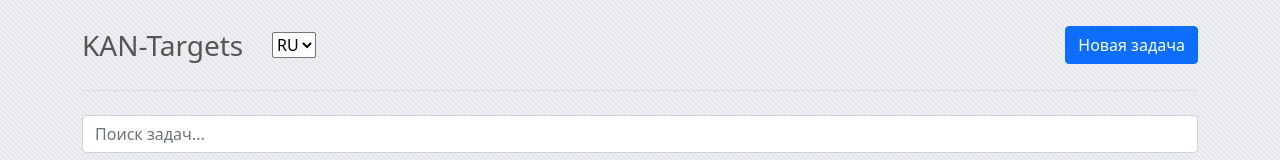
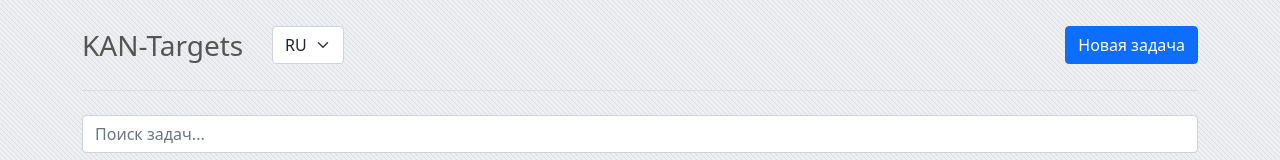
Before and after one commit to AKopytenko/KAN_Targets, a Vue app: page / in a window 1280 px wide. Shown: the top 160 px of the page. Built offline with nearby package versions, Linux system fonts and the light colour scheme.

Commit message:
Доработка локализации

```diff
--- /dev/null
+++ b/src/assets/styles/scss/components/KTGLang.scss
@@ -0,0 +1,9 @@
+.ktg-lang {
+
+    width: auto !important;
+
+    @media (max-width: 576px) {
+
+        margin-left: auto;
+    }
+}
--- /dev/null
+++ b/src/components/KTGLang.vue
@@ -0,0 +1,35 @@
+<template>
+    <select id="KTGLang" class="form-select ktg-lang" @change="setLang($event.target.value)" :value="lang">
+        <option value="RU">RU</option>
+        <option value="EN">EN</option>
+    </select>
+</template>
+
+<script>
+import { mapActions, mapState } from 'vuex'
+
+export default {
+
+    name: 'KTGLang',
+
+    computed: {
+
+        ...mapState({
+
+            lang: state => state.lang.lang
+        })
+    },
+
+    methods: {
+
+        ...mapActions([
+
+            'setLang'
+        ])
+    }
+}
+</script>
+
+<style lang="scss">
+@import '@/assets/styles/scss/components/KTGLang';
+</style>
--- a/src/components/Targets.vue
+++ b/src/components/Targets.vue
@@ -9,10 +9,7 @@
                         <div class="ktg-targets__headerLogo">KAN-Targets</div>
                     </div>
                     <div class="col-4 col-sm-3 col-md-5 col-lg-6 col-xl-7">
-                        <select id="KTGLang" @change="setLang($event.target.value)" :value="getLang">
-                            <option value="RU">RU</option>
-                            <option value="EN">EN</option>
-                        </select>
+                        <KTGLang />
                     </div>
                     <div class="col-12 col-sm-5 col-md-4 col-lg-3 col-xl-3">
                         <CreateTarget />
@@ -26,7 +23,7 @@
                     <input
                         class="form-control ktg-targets__searchInput inputWrapper__field"
                         type="text"
-                        placeholder="Поиск задач..."
+                        :placeholder="getTranslate.TARGETS_SEARCH + '...'"
                         id="searchTargets"
                         v-model="inputSearch"
                     >
@@ -83,6 +80,7 @@ import 'bootstrap'
 
 import { mapGetters, mapActions } from 'vuex'
 
+import KTGLang          from '@/components/KTGLang'
 import Target           from './Target'
 import CreateTarget     from './CreateTarget'
 import ImportTargets    from './ImportTargets'
@@ -107,6 +105,7 @@ export default {
 
     components: {
 
+        KTGLang,
         Target,
         CreateTarget,
         ImportTargets
--- a/src/store/modules/translater.js
+++ b/src/store/modules/translater.js
@@ -14,6 +14,7 @@ export default {
             BTN_DELETE:                 'Удалить',
 
             TARGETS_EMPTY:              'Список задач пуст',
+            TARGETS_SEARCH:             'Поиск задач',
 
             TARGET_NEW_HEADER:          'Новая задача',
             TARGET_NEW_NAME:            'Название',
@@ -64,6 +65,7 @@ export default {
             BTN_DELETE:                 'Delete',
 
             TARGETS_EMPTY:              'Targets list empty',
+            TARGETS_SEARCH:             'Search',
 
             TARGET_NEW_HEADER:          'New target',
             TARGET_NEW_NAME:            'Title',
```
